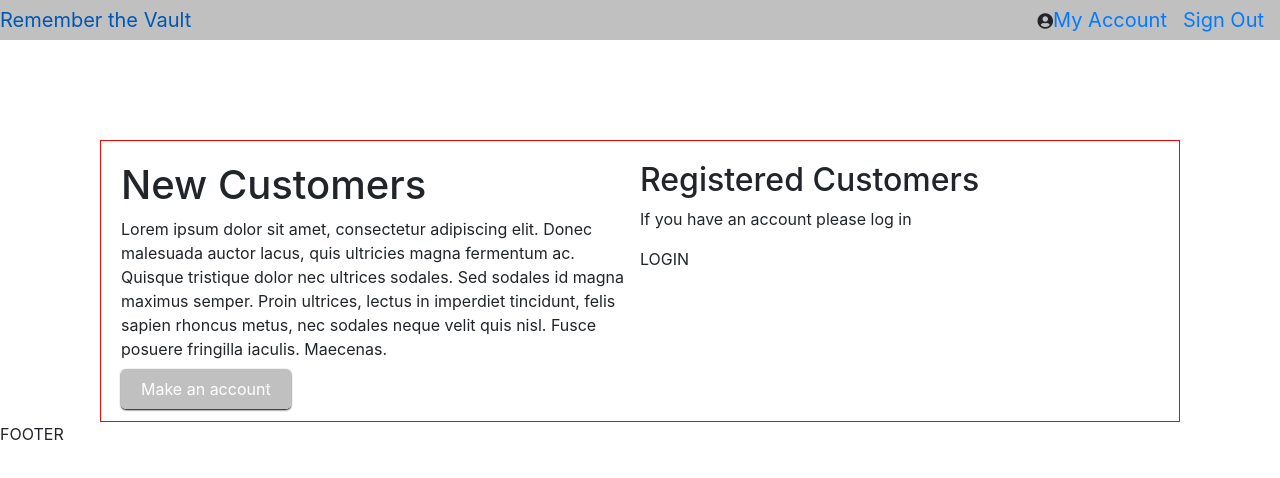
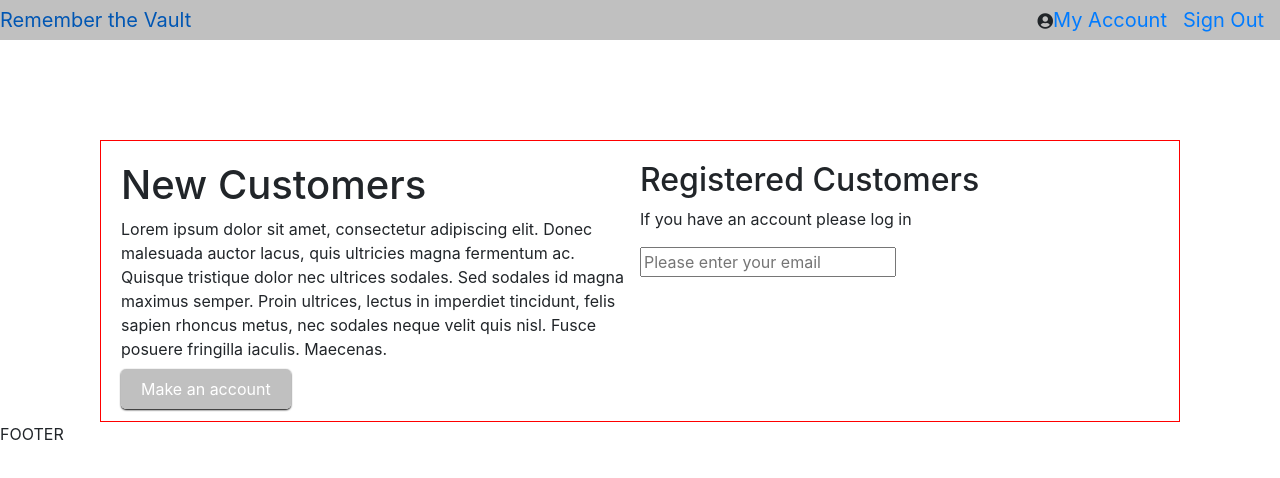
Before and after one commit to elaine-drum-female/Remember-the-Vault-Project-3, a React (Create React App) app in the folder client/: page /register_login in a window 1280 px wide. Shown: the top 478 px of the page. Built offline with nearby package versions, Linux system fonts and the light colour scheme.

Commit message:
Imported the Login component

```diff
--- a/client/src/components/Register_Login/index.js
+++ b/client/src/components/Register_Login/index.js
@@ -1,6 +1,6 @@
 import React from 'react';
 import MyButton from "../utils/button";
-
+import Login from "../Register_Login/login";
 import "./style.css";
 
 const RegisterLogin = () => {
@@ -20,7 +20,7 @@ const RegisterLogin = () => {
                 <div className="right">
                     <h2>Registered Customers</h2>
                     <p>If you have an account please log in</p>
-                    LOGIN
+                    <Login />
                 </div>
             </div>
         </div>
```
